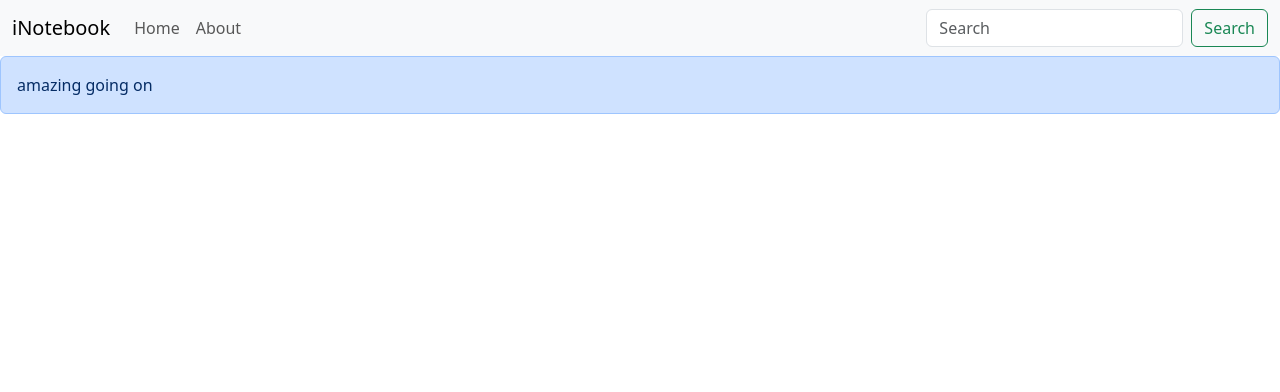
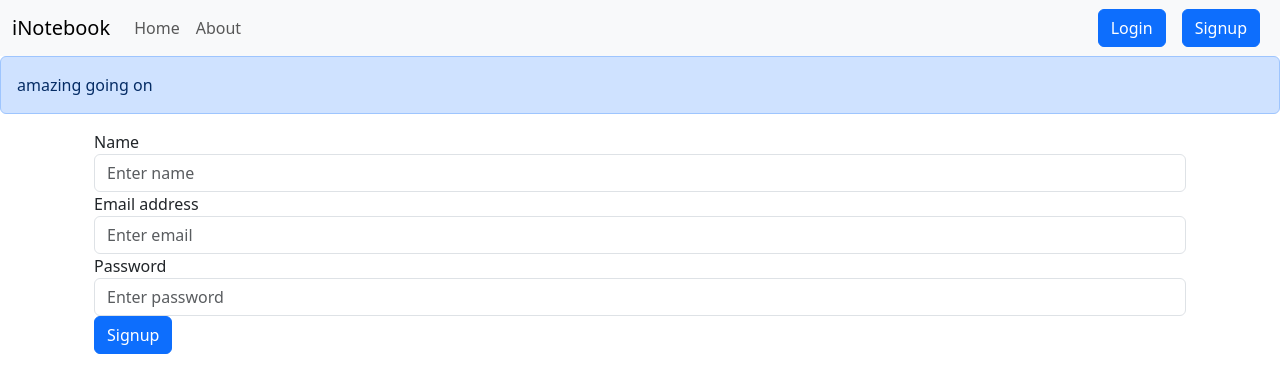
Before and after one commit to navin-3959/iNotebook-frontend, a React (Vite) app: page /Signup in a window 1280 px wide. Shown: the top 392 px of the page. Built offline with nearby package versions, Linux system fonts and the light colour scheme.

Commit message:
signup-login

```diff
--- a/src/App.jsx
+++ b/src/App.jsx
@@ -5,7 +5,8 @@ import Home from './components/Home'
 import About from './components/About' // Import About component
 import Notestate from './context/notes/Notestate'
 import Alert from './components/Alert'
-
+import Login from './components/Login'
+import Signup from './components/Signup'
 function App() {
   return (
     <Router>
@@ -16,6 +17,8 @@ function App() {
       <Routes>
         <Route path="/" element={<Home />} />
         <Route path="/about" element={<About />} />
+        <Route path="/login" element={<Login />} />
+        <Route path="/Signup" element={<Signup />} />
       </Routes>
       </div>
     </Notestate>
--- /dev/null
+++ b/src/components/Login.jsx
@@ -0,0 +1,71 @@
+
+import { useState } from "react";
+
+const Login = () => {
+    const [credentials, setCredentials] = useState({ email: "", password: "" });
+
+    const handleSubmit = async (e) => {
+        e.preventDefault();
+
+        const response = await fetch("http://localhost:3000/api/auth/login", { // ✅ Corrected endpoint
+            method: "POST",
+            headers: {
+                "Content-Type": "application/json",
+            },
+            body: JSON.stringify({ email: credentials.email, password: credentials.password }),
+        });
+
+        const json = await response.json();
+        console.log(json);
+
+        if (json.success) {
+            localStorage.setItem("token", json.authtoken); // ✅ Store token
+            window.location.href = "/"; // ✅ Redirect to a protected page
+        } else {
+            alert("Invalid credentials"); // ✅ Show error alert
+        }
+    };
+
+    const handleChange = (e) => {
+        setCredentials({ ...credentials, [e.target.name]: e.target.value });
+    };
+
+    return (
+        <div>
+        <div className="container my-3">
+            <form onSubmit={handleSubmit}>
+                <div className="form-group">
+                    <label htmlFor="email">Email address</label>
+                    <input
+                        type="email"
+                        name="email"
+                        className="form-control"
+                        id="email"
+                        placeholder="Enter email"
+                        value={credentials.email}
+                        onChange={handleChange} // ✅ Fix onChange
+                    />
+                </div>
+                <div className="form-group">
+                    <label htmlFor="password">Password</label>
+                    <input
+                        type="password"
+                        name="password"
+                        className="form-control"
+                        id="password"
+                        placeholder="Password"
+                        value={credentials.password}
+                        onChange={handleChange} // ✅ Fix onChange
+                    />
+                </div>
+
+                <button type="submit" className="btn btn-primary">
+                    Submit
+                </button>
+            </form>
+        </div>
+        </div>
+    );
+};
+
+export default Login;
--- a/src/components/Navbar.jsx
+++ b/src/components/Navbar.jsx
@@ -22,8 +22,8 @@ const Navbar = () => {
             </li>
           </ul>
           <form className="d-flex" role="search">
-            <input className="form-control me-2" type="search" placeholder="Search" aria-label="Search" />
-            <button className="btn btn-outline-success" type="submit">Search</button>
+           <Link className="btn btn-primary mx-2" to="/login" role="button">Login</Link>
+           <Link className="btn btn-primary mx-2" to="/signup" role="button">Signup</Link>
           </form>
         </div>
       </div>
--- a/src/components/Notes.jsx
+++ b/src/components/Notes.jsx
@@ -42,7 +42,14 @@ export default function Notes() {
         editnote(note.id, note.etitle, note.edescription, note.etag);
         const modalElement = document.getElementById('exampleModal');
         const modalInstance = bootstrap.Modal.getInstance(modalElement);
-        modalInstance.hide();
+        if (modalInstance) {
+            modalInstance.hide();
+
+            // Delay focus reset slightly to ensure modal hides first
+            setTimeout(() => {
+                document.body.focus(); // Shifts focus away from modal elements
+            }, 50);
+        }
 
         setnote({ id: "", etitle: "", edescription: "", etag: "" });
     };
--- /dev/null
+++ b/src/components/Signup.jsx
@@ -0,0 +1,92 @@
+import { useState } from "react";
+
+const Signup = () => {
+  const [credentials, setCredentials] = useState({
+    name: "",
+    email: "",
+    password: "",
+  });
+
+  const handleSubmit = async (e) => {
+    e.preventDefault();
+
+    const response = await fetch("http://localhost:3000/api/auth/signup", { // ✅ Corrected endpoint
+      method: "POST",
+      headers: {
+        "Content-Type": "application/json",
+      },
+      body: JSON.stringify({
+        name: credentials.name, // ✅ Include name
+        email: credentials.email,
+        password: credentials.password,
+      }),
+    });
+
+    const json = await response.json();
+    console.log(json);
+
+    if (json.authtoken) {
+      localStorage.setItem("token", json.authtoken); // ✅ Store token
+      alert("Signup successful! Redirecting...");
+      window.location.href = "/"; // ✅ Redirect to a protected page
+    } else {
+      alert(json.error || "Something went wrong"); // ✅ Show API error message
+    }
+  };
+
+  const handleChange = (e) => {
+    setCredentials({ ...credentials, [e.target.name]: e.target.value });
+  };
+
+  return (
+    <div className="container">
+      <form onSubmit={handleSubmit}>
+        <div className="form-group">
+          <label htmlFor="name">Name</label>
+          <input
+            type="text"
+            className="form-control"
+            id="name"
+            name="name" // ✅ Added name attribute
+            value={credentials.name}
+            onChange={handleChange} // ✅ Corrected function call
+            placeholder="Enter name"
+            required
+          />
+        </div>
+
+        <div className="form-group">
+          <label htmlFor="email">Email address</label>
+          <input
+            type="email"
+            className="form-control"
+            id="email"
+            name="email" // ✅ Added name attribute
+            value={credentials.email}
+            onChange={handleChange} // ✅ Corrected function call
+            placeholder="Enter email"
+            required
+          />
+        </div>
+
+        <div className="form-group">
+          <label htmlFor="password">Password</label>
+          <input
+            type="password"
+            className="form-control"
+            id="password"
+            name="password" // ✅ Added name attribute
+            value={credentials.password}
+            onChange={handleChange} // ✅ Corrected function call
+            placeholder="Enter password"
+            required
+          />
+        </div>
+
+        <button type="submit" className="btn btn-primary">Signup</button>
+      </form>
+    </div>
+  );
+};
+
+export default Signup;
```
